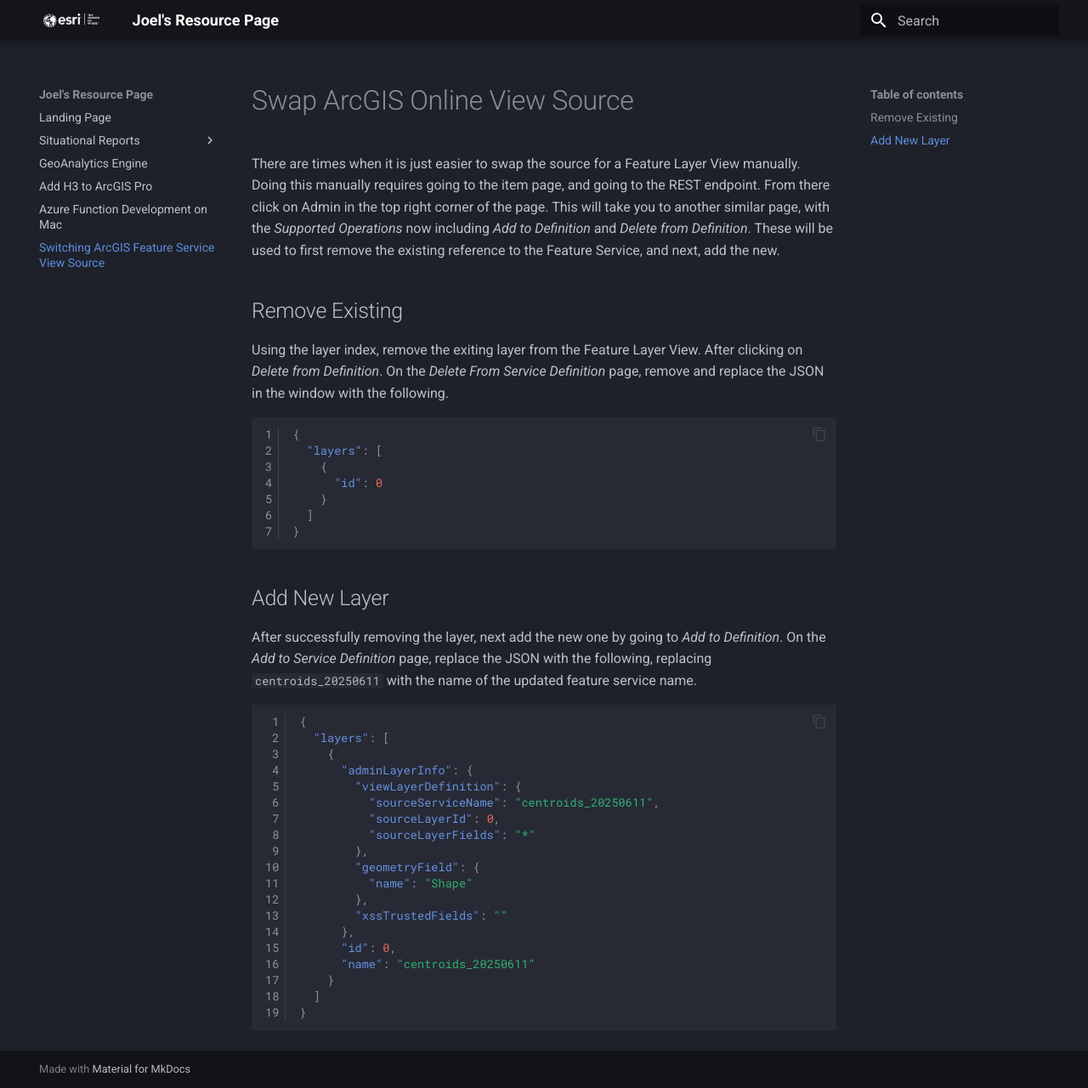
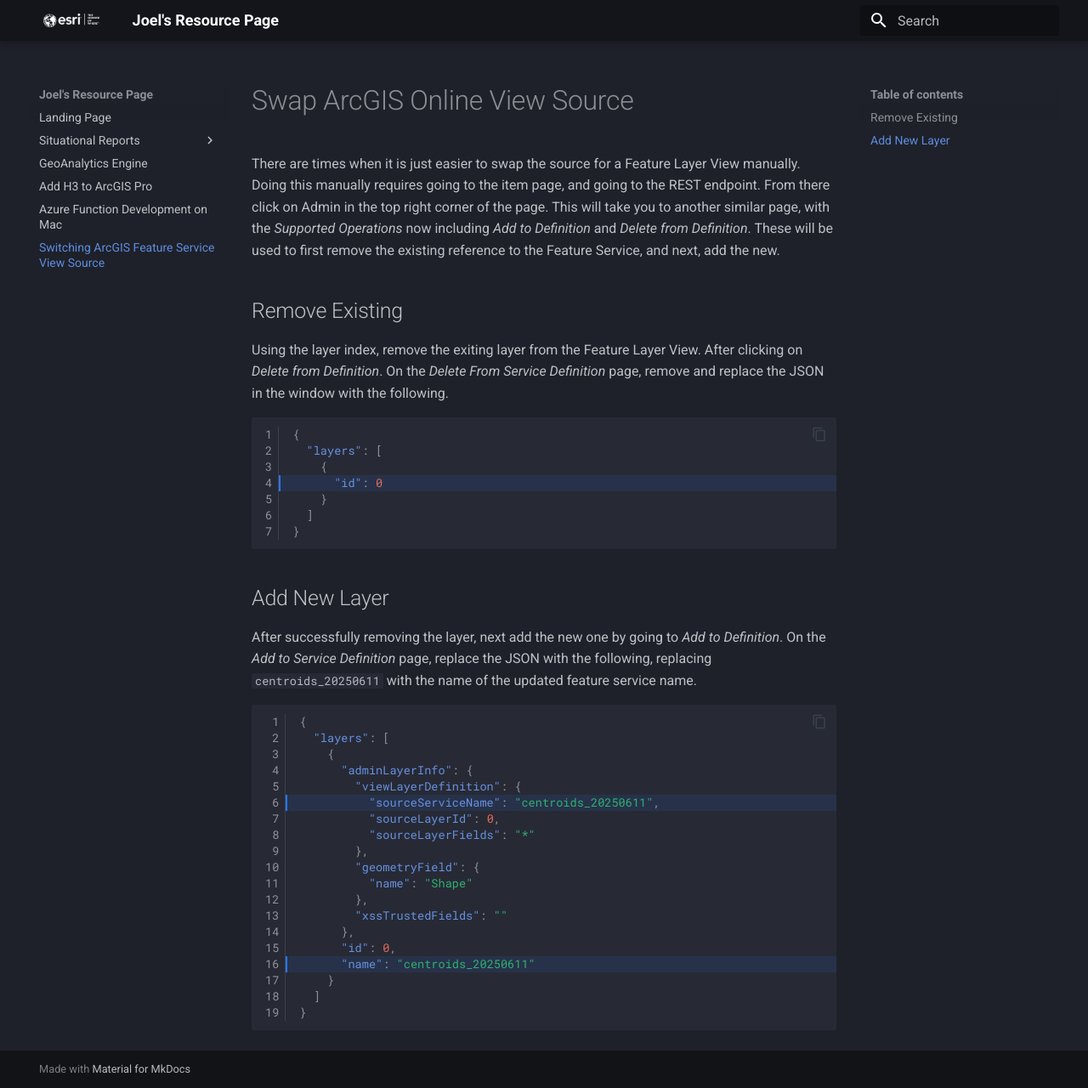
Before and after one commit to knu2xs/esri-resource-page, an MkDocs documentation site: the page built from docs/arcgis_swap_view_source.md, in a window 1280 px wide and 1280 px high. Shown: the whole window at 85% size. Built offline with MkDocs 1.6.1 and Material for MkDocs 9.7.7, drawn with Linux system fonts in a browser that asks for light colours.

Commit message:
update sitreps

````diff
--- a/docs/arcgis_swap_view_source.md
+++ b/docs/arcgis_swap_view_source.md
@@ -10,7 +10,7 @@
 Using the layer index, remove the exiting layer from the Feature Layer View. After clicking on _Delete from Definition_. On the _Delete
 From Service Definition_ page, remove and replace the JSON in the window with the following.
 
-``` json
+``` json hl_lines="4"
 {
   "layers": [
     {
@@ -25,7 +25,7 @@
 After successfully removing the layer, next add the new one by going to _Add to Definition_. On the _Add to Service Definition_ page,
 replace the JSON with the following, replacing `centroids_20250611` with the name of the updated feature service name.
 
-``` json
+``` json hl_lines="6 16"
 {
   "layers": [
     {
````
